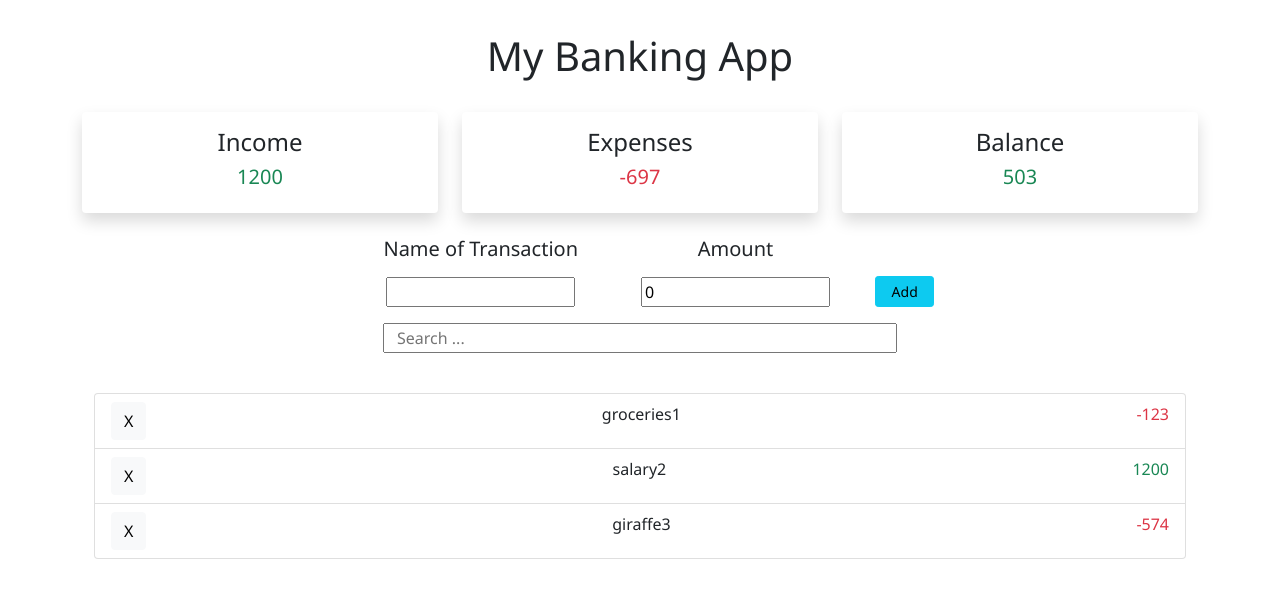
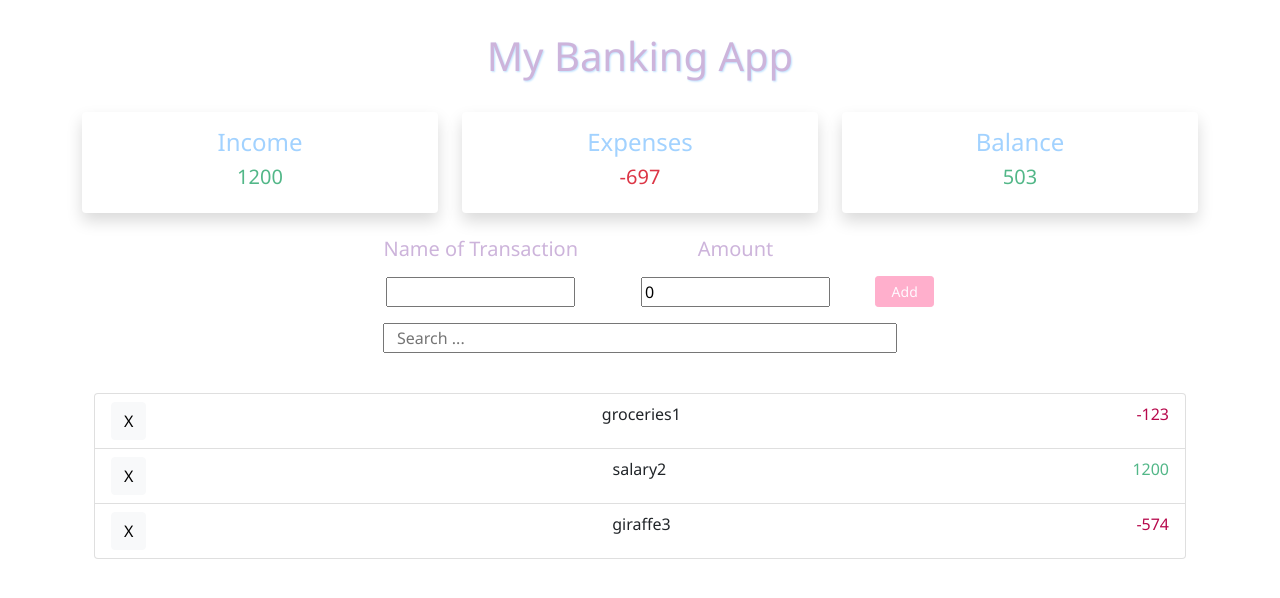
Before and after one commit to crwainstock/ReactBankingApp, a React (Create React App) app: page / in a window 1280 px wide. Shown: the top 598 px of the page. Built offline with nearby package versions, Linux system fonts and the light colour scheme.

Commit message:
playing around with colors

```diff
--- a/src/App.css
+++ b/src/App.css
@@ -4,15 +4,35 @@
   text-align: center;
   font-family: "Noto Sans", sans-serif;
 }
-
+.positive {
+  color: #52b788;
+}
+.negative {
+  color: #b7094c;
+}
 #formSubmit .btn {
   height: 50%;
   width: 150%;
+  background-color: #ffafcc;
+  border-color: #ffafcc;
+  color: #fffaff;
+}
+#formSubmit .btn:hover {
+  background-color: #ffc8dd;
+}
+
+#box-card h4 {
+  color: #a2d2ff;
 }
 
 h1 {
+  color: #cdb4db;
   margin-top: 2rem;
   margin-bottom: 2rem;
+  text-shadow: 1px 1px 2px #bde0fe;
+}
+label {
+  color: #cdb4db;
 }
 #searchBar {
   margin: 0 auto;
--- a/src/App.js
+++ b/src/App.js
@@ -102,8 +102,8 @@ function App() {
                     <span
                       className={
                         item.amount > 0
-                          ? "text-success pull-right"
-                          : "text-danger pull-right"
+                          ? "positive pull-right"
+                          : "negative pull-right"
                       }
                     >
                       {item.amount}
--- a/src/Components/Box.js
+++ b/src/Components/Box.js
@@ -1,9 +1,9 @@
 function Box({ title, amountToShow }) {
   return (
     <div className="col">
-      <div className="card card-body shadow border-0">
+      <div id="box-card" className="card card-body shadow border-0">
         <h4>{title}</h4>
-        <h5 className={amountToShow > 0 ? "text-success" : "text-danger"}>
+        <h5 className={amountToShow > 0 ? "positive" : "text-danger"}>
           {amountToShow}
         </h5>
       </div>
```
